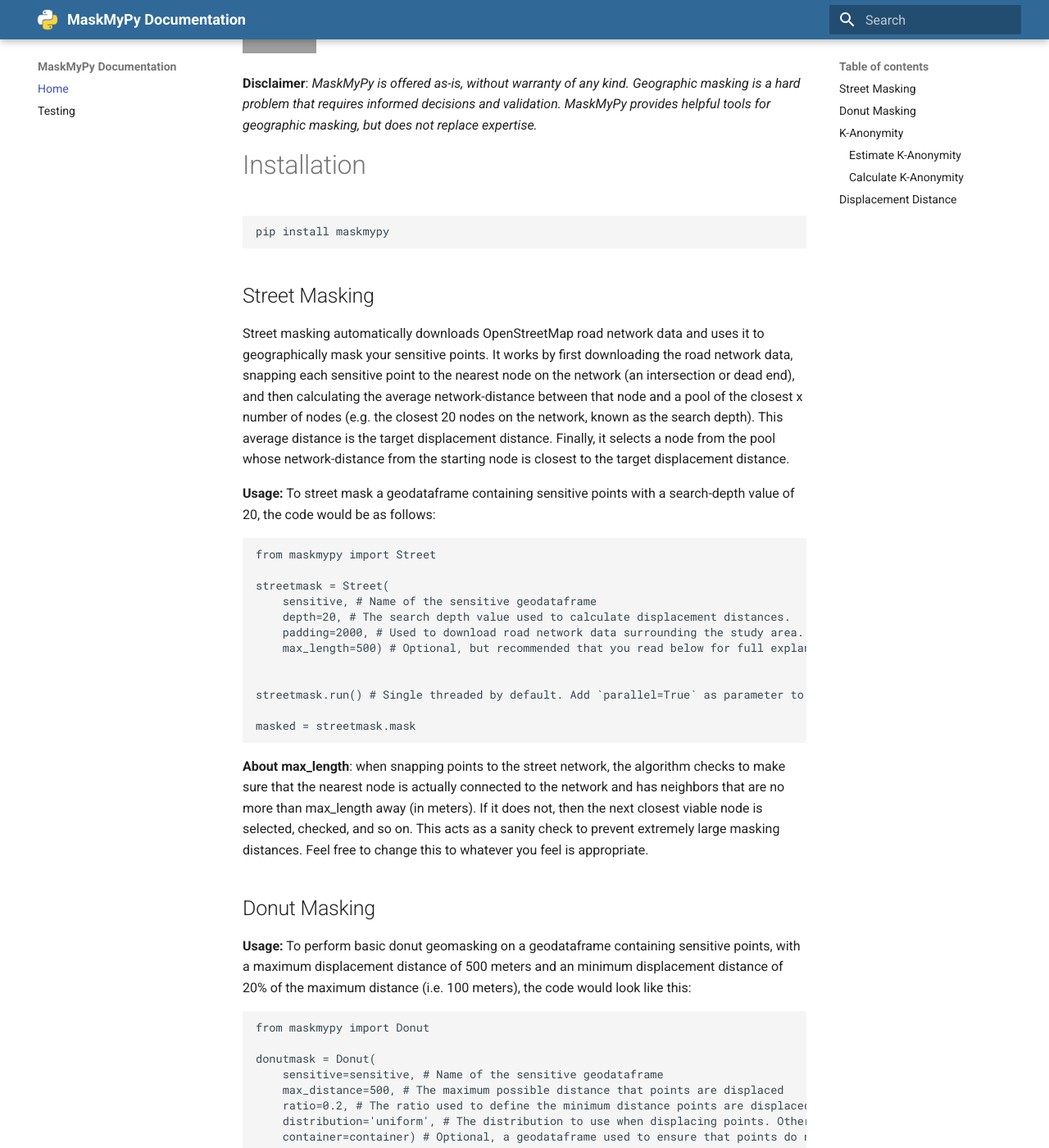
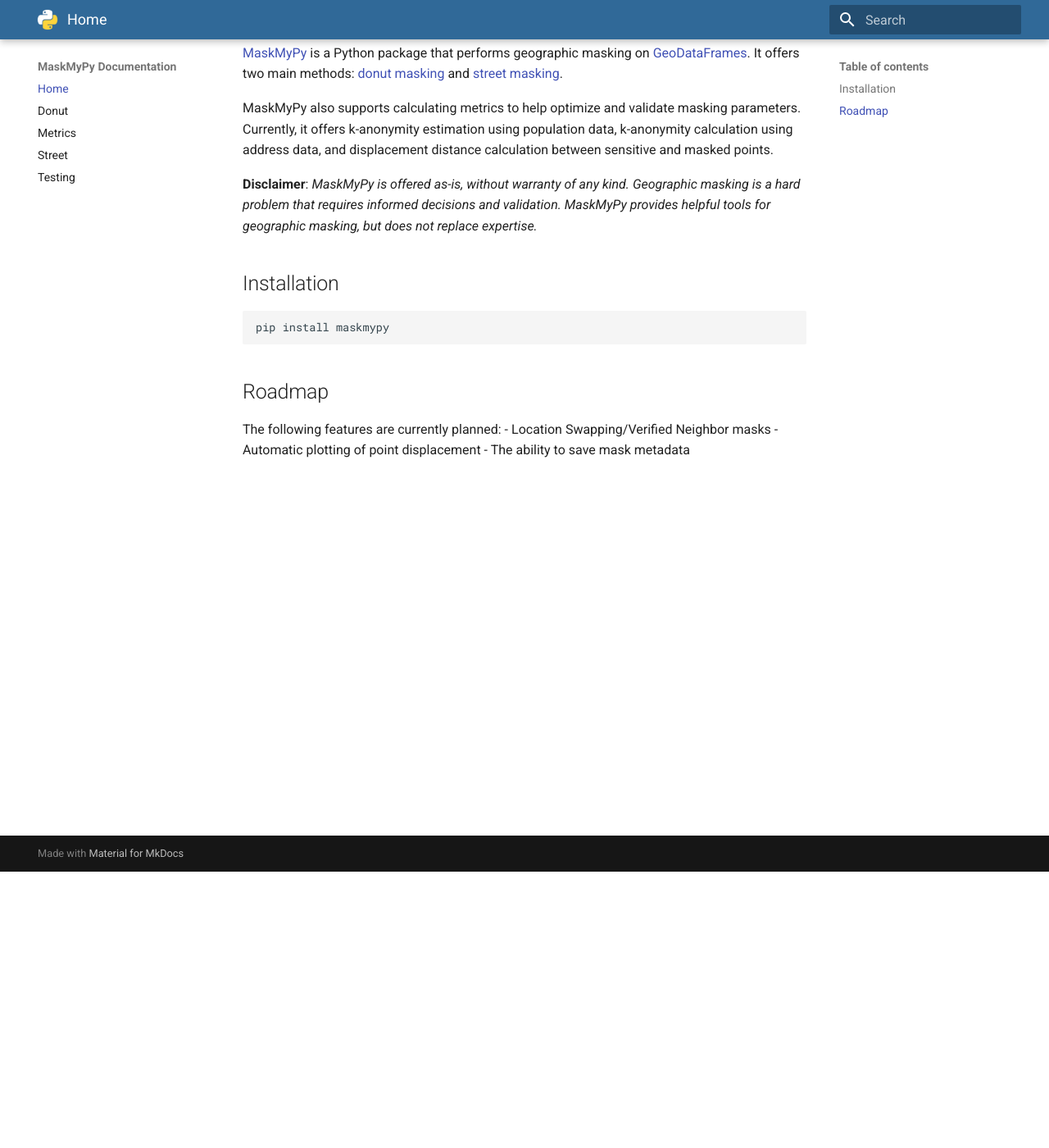
Before and after one commit to TheTinHat/MaskMyPy, an MkDocs documentation site: the page built from docs/index.md, in a window 1280 px wide and 1400 px high, scrolled down 337 px. Shown: the whole window at 82% size. Built offline with MkDocs 1.6.1 and Material for MkDocs 9.7.7, drawn with Linux system fonts in a browser that asks for light colours; some of the changed text lies outside the part shown; grey boxes are pictures that could not be loaded.

Commit message:
docs: Separate out documentation

````diff
--- a/docs/index.md
+++ b/docs/index.md
@@ -1,110 +1,30 @@
 <div style="text-align:center;"><img src="assets/logo.png" style="max-width: 400px;"></div>
 
 -----
-
-[MaskMyPy](https://github.com/TheTinHat/MaskMyPy) is a (very alpha) Python package that performs geographic masking on [GeoPandas geodataframes](http://geopandas.org/data_structures.html). It offers two main methods: street masking and donut masking.
-
-MaskMyPy also supports k-anonymity estimation using population data and k-anonymity calculation using address data, as well as the calculation of displacement distance between sensitive and masked points.
+Python tools for anonymizing geographic data.
 
 ![Master Tests](https://img.shields.io/github/checks-status/TheTinHat/maskmyxyz/master)
+![License](https://img.shields.io/github/license/TheTinHat/MaskMyPy)
+![PyPi](https://img.shields.io/pypi/v/maskmypy)
+# Introduction
+
+[MaskMyPy](https://github.com/TheTinHat/MaskMyPy) is a Python package that performs geographic masking on [GeoDataFrames](http://geopandas.org/data_structures.html). It offers two main methods: [donut masking](donut.md) and [street masking](street.md).
+
+
+MaskMyPy also supports calculating metrics to help optimize and validate masking parameters. Currently, it offers k-anonymity estimation using population data, k-anonymity calculation using address data, and displacement distance calculation between sensitive and masked points.
 
 **Disclaimer**: *MaskMyPy is offered as-is, without warranty of any kind. Geographic masking is a hard problem that requires informed decisions and validation. MaskMyPy provides helpful tools for geographic masking, but does not replace expertise.*
 
-# Installation
+## Installation
 ```
 pip install maskmypy
 ```
 
-## Street Masking
-Street masking automatically downloads OpenStreetMap road network data and uses it to geographically mask your sensitive points. It works by first downloading the road network data, snapping each sensitive point to the nearest node on the network (an intersection or dead end), and then calculating the average network-distance between that node and a pool of the closest x number of nodes (e.g. the closest 20 nodes on the network, known as the search depth). This average distance is the target displacement distance. Finally, it selects a node from the pool whose network-distance from the starting node is closest to the target displacement distance.
-
-**Usage:** To street mask a geodataframe containing sensitive points with a search-depth value of 20, the code would be as follows:
-
-```
-from maskmypy import Street
-
-streetmask = Street(
-    sensitive, # Name of the sensitive geodataframe
-    depth=20, # The search depth value used to calculate displacement distances.
-    padding=2000, # Used to download road network data surrounding the study area. Needs to be sufficiently large to reduce edge effects. Increasing reduces edge effects, but uses more memory.
-    max_length=500) # Optional, but recommended that you read below for full explanation of what this does.
-
-
-streetmask.run() # Single threaded by default. Add `parallel=True` as parameter to run on all CPU cores, drastically increasing performance.
-
-masked = streetmask.mask
-```
-
-**About max_length**: when snapping points to the street network, the algorithm checks to make sure that the nearest node is actually connected to the network and has neighbors that are no more than max_length away (in meters). If it does not, then the next closest viable node is selected, checked, and so on. This acts as a sanity check to prevent extremely large masking distances. Feel free to change this to whatever you feel is appropriate.
-
-
-
-## Donut Masking
-
-**Usage:**
-To perform basic donut geomasking on a geodataframe containing sensitive points, with a maximum displacement distance of 500 meters and an minimum displacement distance of 20% of the maximum distance (i.e. 100 meters), the code would look like this:
-
-```
-from maskmypy import Donut
-
-donutmask = Donut(
-    sensitive=sensitive, # Name of the sensitive geodataframe
-    max_distance=500, # The maximum possible distance that points are displaced
-    ratio=0.2, # The ratio used to define the minimum distance points are displaced
-    distribution='uniform', # The distribution to use when displacing points. Other options include 'gaussian' and 'areal'. 'Areal' distribution means points are more likely to be displaced further within the range.
-    container=container) # Optional, a geodataframe used to ensure that points do not leave a particular area.
-
-donutmask.run()
-
-masked = donutmask.mask
-```
-
-To perform full donut geomasking (i.e. using census data and a target k-anonymity range rather than distance range) with a maximum k-anonymity of 1000 and minimum of 200, and a census geodataframe called population, the code would appear as follows:
-
-```
-from maskmypy import Donut_MaxK
-
-donutmask = Donut_MaxK(
-    sensitive, # Name of the sensitive geodataframe
-    population=population, # Name of the census geodataframe
-    pop_col='pop', # Name of the column containing the population field
-    max_k_anonymity=1000, # The maximum possible k-anonymity value
-    ratio=0.2, # The ratio used to define the minimum possible k-anonymity value.
-    distribution='uniform', # The distribution to use when displacing points. Other options include 'gaussian' and 'areal'. 'Areal' distribution means points are more likely to be displaced further within the range.
-    container=container) # Optional, a geodataframe used to ensure that points do not leave a particular area.
-
-donutmask.run()
-
-masked = donutmask.mask
-```
-
-
-## K-Anonymity
-Maskmypy is able to calculate the k-anonymity of each point after masking. Two methods are available for this: estimates, and exact calculations. Estimates of k-anoynmity are inferred from census data, and assume a homogeneously distributed population within each census polygon. Address-based k-anonymity is more accurate and uses actual home address data to calculate k-anonymity.
-
-### Estimate K-Anonymity
-**Usage:**
-After the data has been masked, estimating k-anoynmity using census data would look like this and will add a column to the masked geodataframe:
-```
-mask.k_anonymity_estimate(
-    population=population, # Name of the census geodataframe. Not necessary if you already included this parameter in the original masking steps.
-    pop_col='pop') # Name of the column containing the population field. Not necessary if you already included this parameter in the original masking steps.
-```
-
-### Calculate K-Anonymity
-**Usage:**
-After the data has been masked, calcualting address-based k-anoynmity would look like this and will add a column to the masked geodataframe:
-```
-mask.k_anonymity_actual(address='') # Name of the geodataframe including address points.
-```
-
-## Displacement Distance
-**Usage:**
-To add a column to the masked geodataframe that includes the actual displacement distances (in meters), one can just run:
-```
-mask.displacement_distance()
-```
-
+## Roadmap
+The following features are currently planned:
+- Location Swapping/Verified Neighbor masks
+- Automatic plotting of point displacement
+- The ability to save mask metadata
 
 <style>
 .md-content__inner > h1:first-child  {
````
Also changed, not shown: README.md (deleted, +0 -104 lines), docs/donut.md (added, +38 -0 lines), docs/metrics.md (added, +27 -0 lines), docs/street.md (added, +21 -0 lines).
